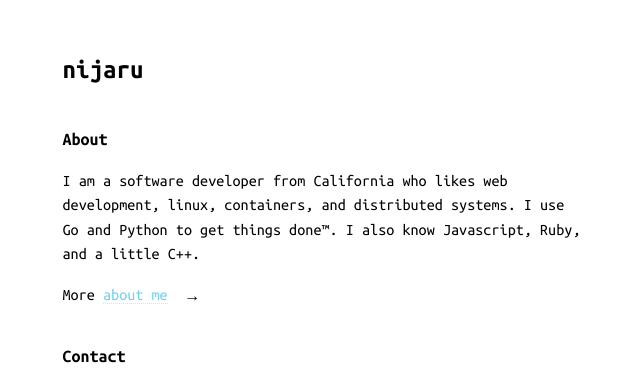
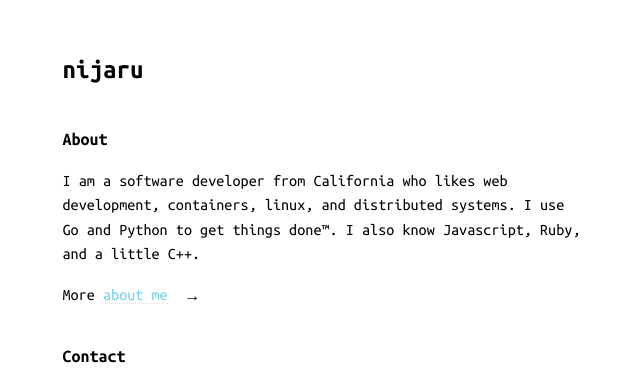
Before and after one commit to nijaru/nijaru.github.io, a Jekyll site: the page built from index.md, in a window 1280 px wide. Shown: the top 388 px of the page, without its empty margins (315-955 px from the left). Built offline with Jekyll 4.4.1, drawn with Linux system fonts in a browser that asks for light colours.

```diff
--- a/_layouts/home.html
+++ b/_layouts/home.html
@@ -5,7 +5,7 @@ layout: default
   nijaru
 </h1>
 <h3>About</h3>
-<p>I am a software developer from California who likes web development, linux, containers, and distributed systems. I use Go
+<p>I am a software developer from California who likes web development, containers, linux, and distributed systems. I use Go
 and Python to get things done™. I also know Javascript, Ruby, and a little C++.</p>
 <p>More <span class="read-more-link-container"><a href="{{ "/about.html" | relative_url }}">about me</a></span></p>
 <h3>Contact</h3>
```
Also changed, not shown: about.md (+2 -2 lines).
